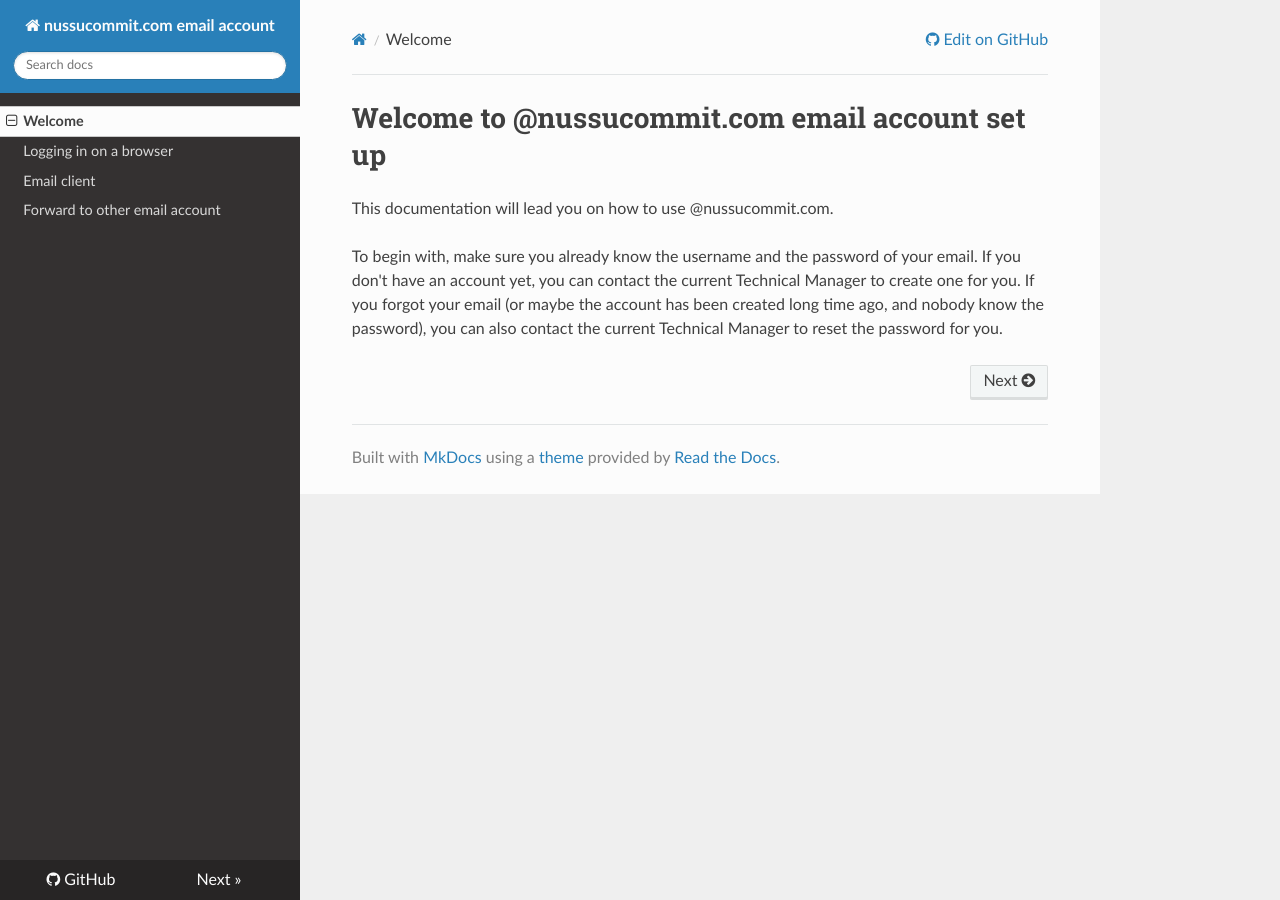
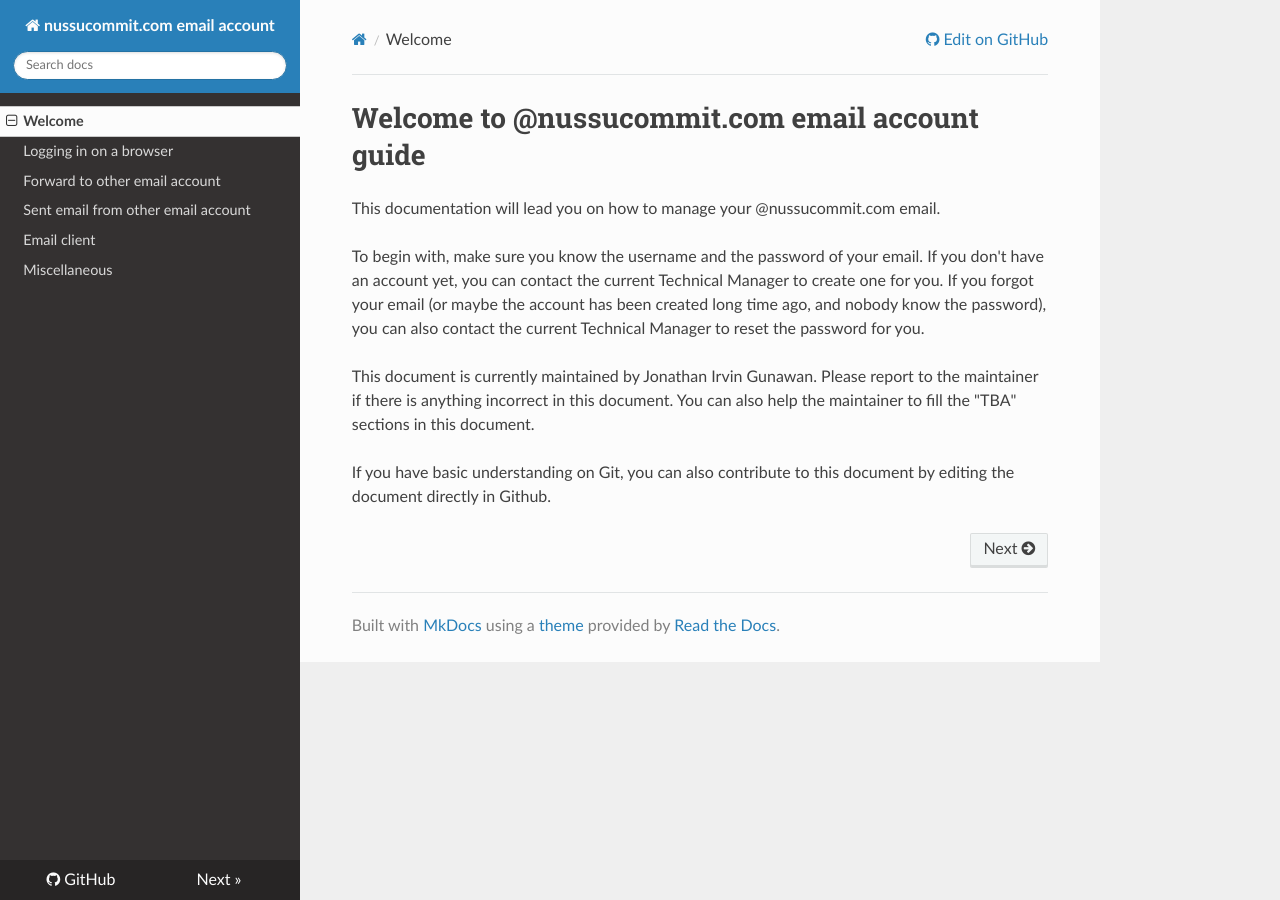
Before and after one commit to commitech/emaildocs, an MkDocs documentation site: the page built from docs/index.md, in a window 1280 px wide. Built offline with MkDocs 1.6.1, drawn with Linux system fonts in a browser that asks for light colours; nearby versions of some CDN libraries; old or Windows-style settings are respelled for this version of MkDocs.

```diff
--- a/docs/index.md
+++ b/docs/index.md
@@ -1,5 +1,9 @@
-# Welcome to @nussucommit.com email account set up
+# Welcome to @nussucommit.com email account guide
 
-This documentation will lead you on how to use @nussucommit.com.
+This documentation will lead you on how to manage your @nussucommit.com email.
 
-To begin with, make sure you already know the username and the password of your email. If you don't have an account yet, you can contact the current Technical Manager to create one for you. If you forgot your email (or maybe the account has been created long time ago, and nobody know the password), you can also contact the current Technical Manager to reset the password for you.
+To begin with, make sure you know the username and the password of your email. If you don't have an account yet, you can contact the current Technical Manager to create one for you. If you forgot your email (or maybe the account has been created long time ago, and nobody know the password), you can also contact the current Technical Manager to reset the password for you.
+
+This document is currently maintained by Jonathan Irvin Gunawan. Please report to the maintainer if there is anything incorrect in this document. You can also help the maintainer to fill the "TBA" sections in this document.
+
+If you have basic understanding on Git, you can also contribute to this document by editing the document directly in Github.
--- a/mkdocs.yml
+++ b/mkdocs.yml
@@ -2,7 +2,9 @@ site_name: nussucommit.com email account
 pages:
     - [index.md, Welcome]
     - [browser.md, Logging in on a browser]
+    - [forward.md, Forward to other email account]
+    - [sentas.md, Sent email from other email account]
     - [mail.md, Email client]
-    - [forward.md, Forward to other email account]
+    - [misc.md, Miscellaneous]
 theme: readthedocs
 repo_url: https://github.com/commitech/emaildocs
```
Also changed, not shown: docs/browser.md (+3 -3 lines), docs/forward.md (+7 -1 lines), docs/mail.md (+2 -2 lines), docs/misc.md (added, +5 -0 lines), docs/sentas.md (added, +23 -0 lines), docs/images/sentas0.png (added), docs/images/sentas1.png (added), 3 other files.
